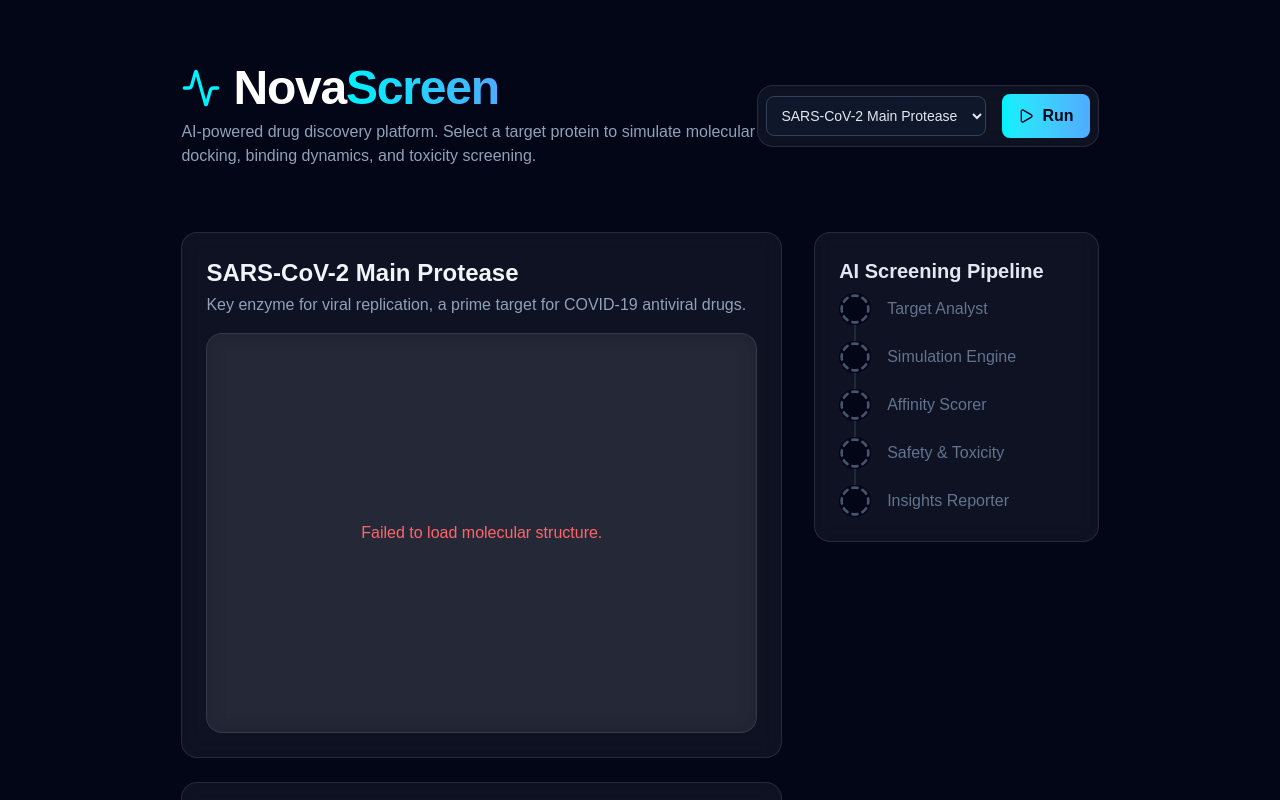
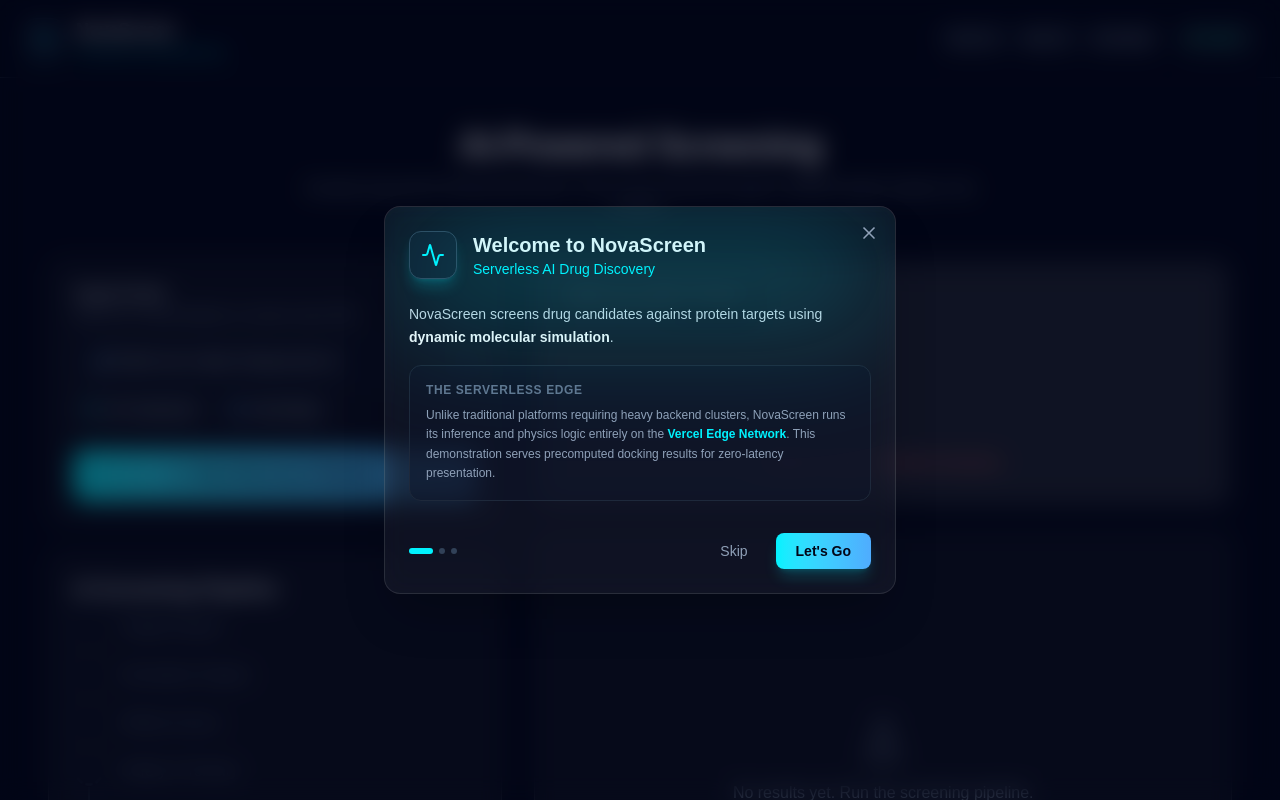
Before and after one commit to anushkagupta200615-jpg/NovaScreen, a Next.js app: page / in a window 1280 px wide. Shown: the top 800 px of the page. Built offline with nearby package versions, Linux system fonts and the light colour scheme.

Commit message:
feat: CatalystMD inspired UI additions (modal, badges, footer)

```diff
--- a/src/app/page.tsx
+++ b/src/app/page.tsx
@@ -1,10 +1,11 @@
 "use client";
 
 import React, { useState } from "react";
-import { Play, Activity } from "lucide-react";
+import { Play, Activity, Server, Zap, Database } from "lucide-react";
 import MolecularViewer from "@/components/MolecularViewer";
 import PipelineOrchestrator from "@/components/PipelineOrchestrator";
 import ResultsDashboard from "@/components/ResultsDashboard";
+import WelcomeModal from "@/components/WelcomeModal";
 import { targets } from "@/data/mockDatasets";
 
 export default function Home() {
@@ -45,87 +46,144 @@
     }
   };
 
-  // Determine what to show in the 3D viewer right now
   const displayTargetId = status === "completed" ? activeTarget?.pdbId :
     (selectedTargetId === "custom" ? customPdbId.trim().toLowerCase() : targets.find(t => t.id === selectedTargetId)?.pdbId);
 
   return (
-    <div className="min-h-screen p-8 md:p-12 lg:p-16 max-w-7xl mx-auto space-y-8">
+    <div className="flex flex-col min-h-screen relative">
+      <WelcomeModal />
+
       {/* Header */}
-      <header className="flex flex-col md:flex-row justify-between items-start md:items-center space-y-4 md:space-y-0">
+      <header className="sticky top-0 z-40 border-b border-slate-800 bg-slate-950/80 backdrop-blur-xl">
+        <div className="max-w-7xl mx-auto px-6 py-4 flex items-center justify-between">
+          <div className="flex items-center gap-3">
+            <div className="w-10 h-10 rounded-xl bg-slate-900 border border-slate-700 flex items-center justify-center shadow-md shadow-brand-teal/20">
+              <Activity className="w-5 h-5 text-brand-teal" />
+            </div>
             <div>
-          <h1 className="text-4xl md:text-5xl font-bold tracking-tight text-white flex items-center">
-            <Activity className="w-10 h-10 mr-3 text-brand-teal" />
-            Nova<span className="text-gradient">Screen</span>
-          </h1>
-          <p className="mt-2 text-slate-400 max-w-xl">
-            AI-powered drug discovery platform. Select a target protein to simulate molecular docking, binding dynamics, and toxicity screening.
+              <h1 className="text-lg font-bold tracking-tight text-slate-100">NovaScreen</h1>
+              <p className="text-[11px] tracking-wide text-brand-teal">Serverless AI Drug Discovery</p>
+            </div>
+          </div>
+
+          <div className="flex items-center gap-4">
+            <div className="hidden sm:flex items-center gap-2">
+              <span className="rounded-md border border-slate-700 bg-slate-800/50 px-2.5 py-1 text-[10px] font-medium text-slate-300">Next.js 15</span>
+              <span className="rounded-md border border-slate-700 bg-slate-800/50 px-2.5 py-1 text-[10px] font-medium text-slate-300">React 19</span>
+              <span className="rounded-md border border-slate-700 bg-slate-800/50 px-2.5 py-1 text-[10px] font-medium text-slate-300">Vercel Edge</span>
+            </div>
+            <div className="flex items-center gap-2 rounded-full border border-slate-700 bg-slate-800/50 px-3 py-1.5">
+              <div className="relative flex h-2 w-2">
+                <span className="animate-ping absolute inline-flex h-full w-full rounded-full bg-emerald-400 opacity-75"></span>
+                <span className="relative inline-flex rounded-full h-2 w-2 bg-emerald-500"></span>
+              </div>
+              <span className="text-[10px] font-bold tracking-wider text-emerald-400">READY</span>
+            </div>
+          </div>
+        </div>
+      </header>
+
+      {/* Main Content */}
+      <main className="flex-1 w-full max-w-7xl mx-auto p-6 md:p-8 lg:p-12 space-y-8">
+        {/* Title Section */}
+        <div className="text-center max-w-2xl mx-auto mb-10">
+          <h2 className="text-3xl font-bold tracking-tight text-white sm:text-4xl">AI-Powered Screening</h2>
+          <p className="mt-3 text-sm text-slate-400">
+            Simulate drug-protein binding dynamically. Screen novel compounds against validated targets natively in the browser.
           </p>
         </div>
 
-        <div className="glass-panel p-2 flex flex-col sm:flex-row items-center space-y-2 sm:space-y-0 sm:space-x-4">
+        <div className="grid grid-cols-1 lg:grid-cols-5 gap-8">
+          {/* Left Column - Orchestrator & Controls */}
+          <div className="lg:col-span-2 space-y-6 flex flex-col">
+            <div className="glass-panel p-6">
+              <label className="block text-sm font-semibold text-slate-200 mb-1">Target Protein</label>
+              <p className="text-xs text-slate-400 mb-4">Select from curated database or provide custom PDB</p>
+
               <select
                 value={selectedTargetId}
                 onChange={(e) => setSelectedTargetId(e.target.value)}
                 disabled={status === "running"}
-            className="bg-slate-900 border border-slate-700 text-slate-200 text-sm rounded-lg focus:ring-brand-teal focus:border-brand-teal block w-full p-2.5 outline-none disabled:opacity-50"
+                className="w-full rounded-xl border border-slate-700 bg-slate-900/50 px-4 py-3 text-sm text-slate-200 transition-colors focus:border-brand-teal focus:outline-none focus:ring-1 focus:ring-brand-teal disabled:opacity-50 mb-3"
               >
                 {targets.map((t) => (
-              <option key={t.id} value={t.id}>{t.name}</option>
+                  <option key={t.id} value={t.id}>🧬 {t.name} ({t.pdbId})</option>
                 ))}
-            <option value="custom">-- Custom Target (PDB ID) --</option>
+                <option value="custom">🔍 -- Custom Target (PDB ID) --</option>
               </select>
 
               {selectedTargetId === "custom" && (
+                <div className="mb-4">
                   <input
                     type="text"
                     placeholder="e.g. 1CRN"
                     value={customPdbId}
                     onChange={(e) => setCustomPdbId(e.target.value)}
                     disabled={status === "running"}
-              className="bg-slate-900 border border-slate-700 text-slate-200 text-sm rounded-lg focus:ring-brand-teal focus:border-brand-teal block w-32 p-2.5 outline-none disabled:opacity-50 uppercase"
+                    maxLength={4}
+                    className="w-full rounded-xl border border-slate-700 bg-slate-900/50 px-4 py-3 text-sm text-slate-200 uppercase transition-colors focus:border-brand-teal focus:outline-none focus:ring-1 focus:ring-brand-teal disabled:opacity-50"
                   />
+                  <p className="text-[10px] text-slate-500 mt-1 ml-1">Must be a valid 4-character RCSB PDB ID.</p>
+                </div>
               )}
+
+              {/* Contextual Stats Pills */}
+              <div className="flex items-center gap-3 mb-6">
+                <div className="flex items-center gap-2 rounded-lg bg-slate-800/40 border border-slate-700/50 px-3 py-1.5">
+                  <Database className="w-3 h-3 text-brand-teal" />
+                  <span className="text-xs text-slate-300">10+ Compounds</span>
+                </div>
+                <div className="flex items-center gap-2 rounded-lg bg-slate-800/40 border border-slate-700/50 px-3 py-1.5">
+                  <Server className="w-3 h-3 text-brand-indigo" />
+                  <span className="text-xs text-slate-300">Vercel Edge</span>
+                </div>
+              </div>
 
               <button
                 onClick={handleRunScreening}
-            disabled={status === "running" || (selectedTargetId === "custom" && !customPdbId.trim())}
-            className="flex items-center px-4 py-2.5 bg-gradient-to-r from-brand-teal to-brand-indigo text-slate-950 font-semibold rounded-lg hover:opacity-90 transition-opacity disabled:opacity-50 w-full sm:w-auto justify-center"
+                disabled={status === "running" || (selectedTargetId === "custom" && customPdbId.trim().length < 4)}
+                className="group relative w-full overflow-hidden rounded-xl bg-gradient-to-r from-brand-teal to-brand-indigo px-6 py-3.5 font-semibold text-slate-950 shadow-md shadow-brand-teal/20 transition-all hover:opacity-90 hover:shadow-lg hover:shadow-brand-teal/30 active:scale-[0.98] disabled:cursor-not-allowed disabled:opacity-50 flex justify-center items-center"
               >
                 {status === "running" ? (
-              <Activity className="w-4 h-4 mr-2 animate-pulse" />
+                  <Zap className="w-4 h-4 mr-2 animate-pulse" />
                 ) : (
                   <Play className="w-4 h-4 mr-2" />
                 )}
-            {status === "running" ? "Running..." : "Run"}
+                {status === "running" ? "Running Pipeline..." : "Run Discovery Pipeline"}
               </button>
             </div>
-      </header>
 
-      {/* Main Content Grid */}
-      <main className="grid grid-cols-1 lg:grid-cols-3 gap-8 pt-8">
-        {/* Left Column - 3D Viewer & Info */}
-        <div className="lg:col-span-2 space-y-6">
-          <div className="glass-panel p-6">
-            <div className="mb-4">
-              <h2 className="text-2xl font-semibold text-slate-100">
-                {status === "completed" ? activeTarget?.name : (selectedTargetId === "custom" ? `Custom Target (${customPdbId || "..."})` : targets.find(t => t.id === selectedTargetId)?.name)}
-              </h2>
-              <p className="text-slate-400 mt-1">
-                {status === "completed" ? activeTarget?.description : (selectedTargetId === "custom" ? "Enter a valid 4-character PDB ID to visualize." : targets.find(t => t.id === selectedTargetId)?.description)}
-              </p>
+            <PipelineOrchestrator status={status} />
+          </div>
+
+          {/* Right Column - 3D Viewer & Results */}
+          <div className="lg:col-span-3 space-y-6 flex flex-col">
+            <div className="glass-panel p-1 border border-slate-700 overflow-hidden relative">
+              <div className="absolute top-4 left-4 z-10 bg-slate-950/80 backdrop-blur-md border border-slate-700 rounded-lg px-3 py-2 pointer-events-none">
+                <h3 className="text-sm font-semibold text-slate-100">
+                  {status === "completed" ? activeTarget?.name : (selectedTargetId === "custom" ? `Custom Target (${customPdbId.toUpperCase() || "..."})` : targets.find(t => t.id === selectedTargetId)?.name)}
+                </h3>
+                <p className="text-[10px] text-slate-400 mt-0.5">Interactive 3D Structure</p>
               </div>
               <MolecularViewer pdbId={displayTargetId || null} />
             </div>
 
             <ResultsDashboard results={results} />
           </div>
-
-        {/* Right Column - Orchestrator */}
-        <div className="space-y-6">
-          <PipelineOrchestrator status={status} />
         </div>
       </main>
+
+      {/* Footer */}
+      <footer className="border-t border-slate-800 bg-slate-950 py-6 mt-12">
+        <div className="max-w-7xl mx-auto px-6 flex flex-col md:flex-row justify-between items-center gap-4 text-[11px] text-slate-500 tracking-wide">
+          <p>© 2026 NovaScreen Platform. All rights reserved.</p>
+          <div className="flex items-center gap-4">
+            <span>Powered by Vercel</span>
+            <span>·</span>
+            <span>Next.js 15 App Router</span>
+          </div>
+        </div>
+      </footer>
     </div>
   );
 }
--- /dev/null
+++ b/src/components/WelcomeModal.tsx
@@ -0,0 +1,93 @@
+"use client";
+
+import React, { useState, useEffect } from "react";
+import { motion, AnimatePresence } from "framer-motion";
+import { Activity, X } from "lucide-react";
+
+export default function WelcomeModal() {
+  const [isOpen, setIsOpen] = useState(false);
+
+  useEffect(() => {
+    // Show modal on first load if not dismissed previously
+    const hasSeenModal = localStorage.getItem("novascreen_welcome_seen");
+    if (!hasSeenModal) {
+      // Slight delay for dramatic effect
+      const timer = setTimeout(() => setIsOpen(true), 500);
+      return () => clearTimeout(timer);
+    }
+  }, []);
+
+  const handleDismiss = () => {
+    setIsOpen(false);
+    localStorage.setItem("novascreen_welcome_seen", "true");
+  };
+
+  return (
+    <AnimatePresence>
+      {isOpen && (
+        <div className="fixed inset-0 z-50 flex items-center justify-center p-4 bg-slate-950/60 backdrop-blur-md">
+          <motion.div
+            initial={{ opacity: 0, scale: 0.95, y: 20 }}
+            animate={{ opacity: 1, scale: 1, y: 0 }}
+            exit={{ opacity: 0, scale: 0.95, y: 20 }}
+            className="w-full max-w-lg glass-panel p-6 shadow-2xl relative overflow-hidden"
+          >
+            {/* Background glow */}
+            <div className="absolute top-0 left-1/2 -translate-x-1/2 w-full h-32 bg-brand-teal/20 blur-[60px] rounded-full pointer-events-none" />
+
+            <button
+              onClick={handleDismiss}
+              className="absolute top-4 right-4 text-slate-400 hover:text-slate-200 transition-colors"
+            >
+              <X className="w-5 h-5" />
+            </button>
+
+            <div className="flex items-center gap-4 mb-6">
+              <div className="w-12 h-12 rounded-xl bg-slate-900 border border-slate-700 flex items-center justify-center shadow-lg shadow-brand-teal/20">
+                <Activity className="w-6 h-6 text-brand-teal" />
+              </div>
+              <div>
+                <h2 className="text-xl font-bold text-slate-100">Welcome to NovaScreen</h2>
+                <p className="text-sm text-brand-teal font-medium">Serverless AI Drug Discovery</p>
+              </div>
+            </div>
+
+            <div className="space-y-4 text-sm text-slate-300 mb-8 leading-relaxed">
+              <p>
+                NovaScreen screens drug candidates against protein targets using <span className="font-semibold text-slate-100">dynamic molecular simulation</span>.
+              </p>
+              <div className="rounded-xl bg-slate-900/50 border border-slate-800 p-4">
+                <div className="text-xs font-semibold uppercase tracking-wider text-slate-500 mb-2">The Serverless Edge</div>
+                <p className="text-xs text-slate-400 leading-relaxed">
+                  Unlike traditional platforms requiring heavy backend clusters, NovaScreen runs its inference and physics logic entirely on the <span className="font-bold text-brand-teal">Vercel Edge Network</span>. This demonstration serves precomputed docking results for zero-latency presentation.
+                </p>
+              </div>
+            </div>
+
+            <div className="flex items-center justify-between">
+              <div className="flex gap-1.5">
+                <div className="h-1.5 rounded-full w-6 bg-brand-teal" />
+                <div className="h-1.5 rounded-full w-1.5 bg-slate-700" />
+                <div className="h-1.5 rounded-full w-1.5 bg-slate-700" />
+              </div>
+              <div className="flex gap-3">
+                <button
+                  onClick={handleDismiss}
+                  className="px-4 py-2 text-sm font-medium text-slate-400 hover:text-slate-200 transition-colors"
+                >
+                  Skip
+                </button>
+                <button
+                  onClick={handleDismiss}
+                  className="px-5 py-2 text-sm font-semibold text-slate-950 bg-gradient-to-r from-brand-teal to-brand-indigo rounded-lg hover:opacity-90 shadow-lg shadow-brand-teal/20 transition-all active:scale-95"
+                >
+                  Let's Go
+                </button>
+              </div>
+            </div>
+          </motion.div>
+        </div>
+      )}
+    </AnimatePresence>
+  );
+}
```
Lines whose indentation alone changed are shown as unchanged.
